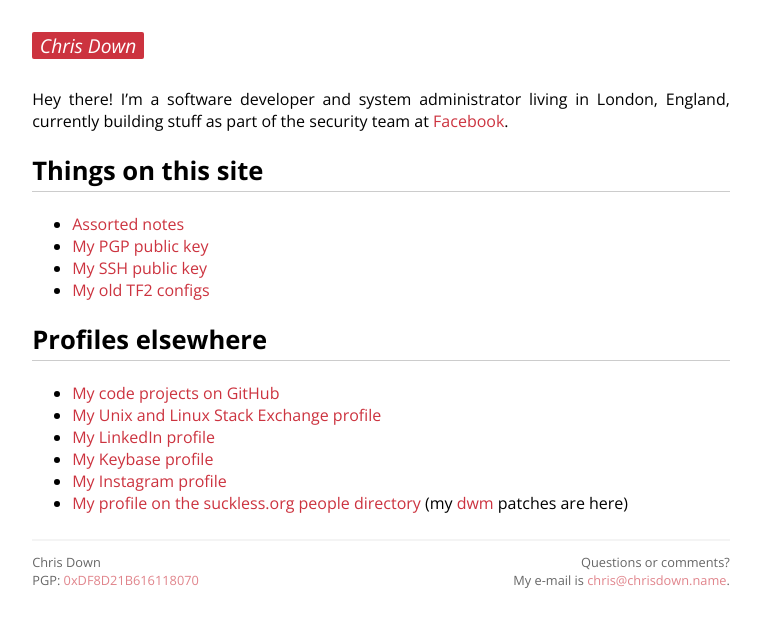
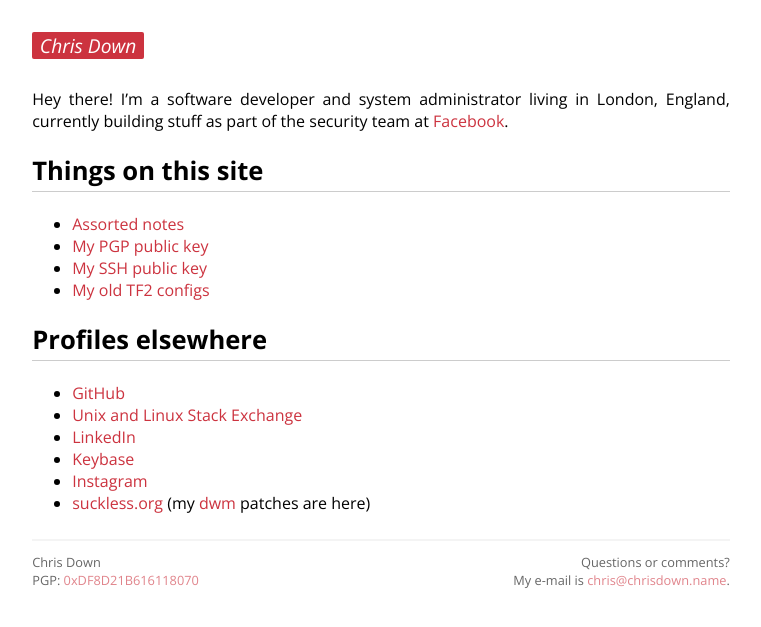
Before and after one commit to cdown/chrisdown.name, a Jekyll site: the page built from index.md, in a window 1280 px wide. Shown: the top 627 px of the page, without its empty margins (259-1020 px from the left). Built offline with Jekyll 4.4.1, drawn with Linux system fonts in a browser that asks for light colours; some web fonts are replaced.

Commit message:
Terify index links

```diff
--- a/index.md
+++ b/index.md
@@ -18,22 +18,22 @@ England, currently building stuff as part of the security team at [Facebook][].
 
 ## Profiles elsewhere
 
-- [My code projects on GitHub][]
-- [My Unix and Linux Stack Exchange profile][]
-- [My LinkedIn profile][]
-- [My Keybase profile][]
-- [My Instagram profile][]
-- [My profile on the suckless.org people directory][] (my [dwm][] patches are here)
+- [GitHub][]
+- [Unix and Linux Stack Exchange][]
+- [LinkedIn][]
+- [Keybase][]
+- [Instagram][]
+- [suckless.org][] (my [dwm][] patches are here)
 
 [Assorted notes]: /archive.html
 [Facebook]: https://www.facebook.com
-[My LinkedIn profile]: https://www.linkedin.com/in/chrisldown
-[My Instagram profile]: https://instagram.com/chrisldown
-[My Keybase profile]: https://keybase.io/cdown
+[LinkedIn]: https://www.linkedin.com/in/chrisldown
+[Instagram]: https://instagram.com/chrisldown
+[Keybase]: https://keybase.io/cdown
 [My PGP public key]: https://keybase.io/cdown/key.asc
 [My SSH public key]: /ssh
 [My old TF2 configs]: /tf2
-[My Unix and Linux Stack Exchange profile]: http://unix.stackexchange.com/users/10762/chris-down
-[My code projects on GitHub]: https://github.com/cdown
-[My profile on the suckless.org people directory]: http://suckless.org/people/cdown
+[Unix and Linux Stack Exchange]: http://unix.stackexchange.com/users/10762/chris-down
+[GitHub]: https://github.com/cdown
+[suckless.org]: http://suckless.org/people/cdown
 [dwm]: http://dwm.suckless.org/
```
